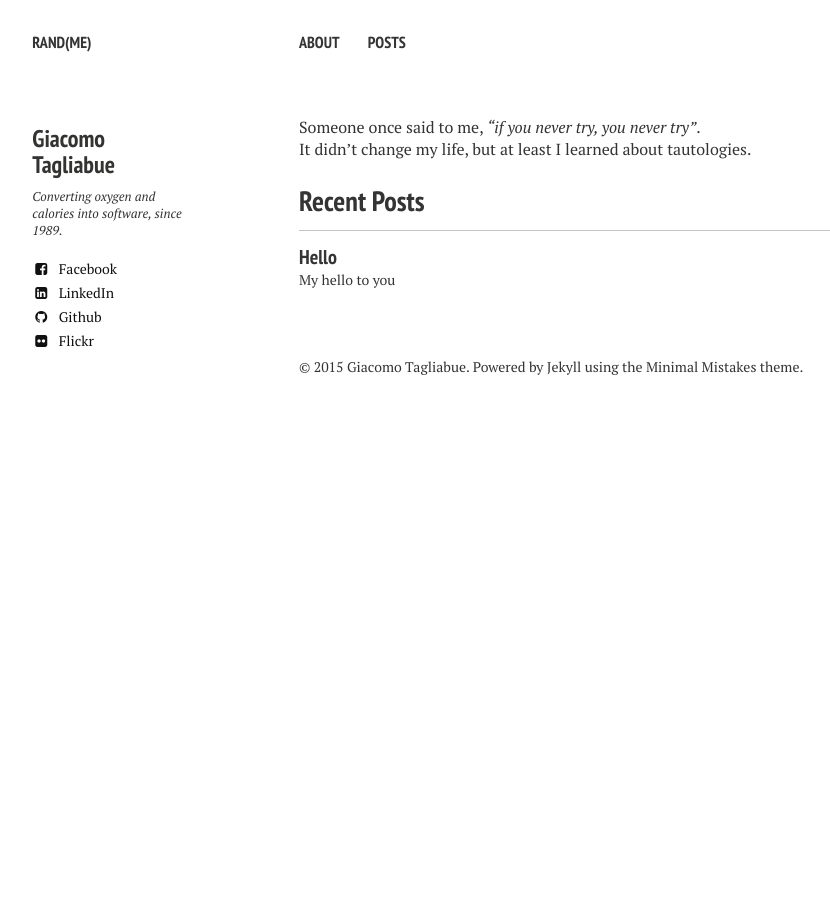
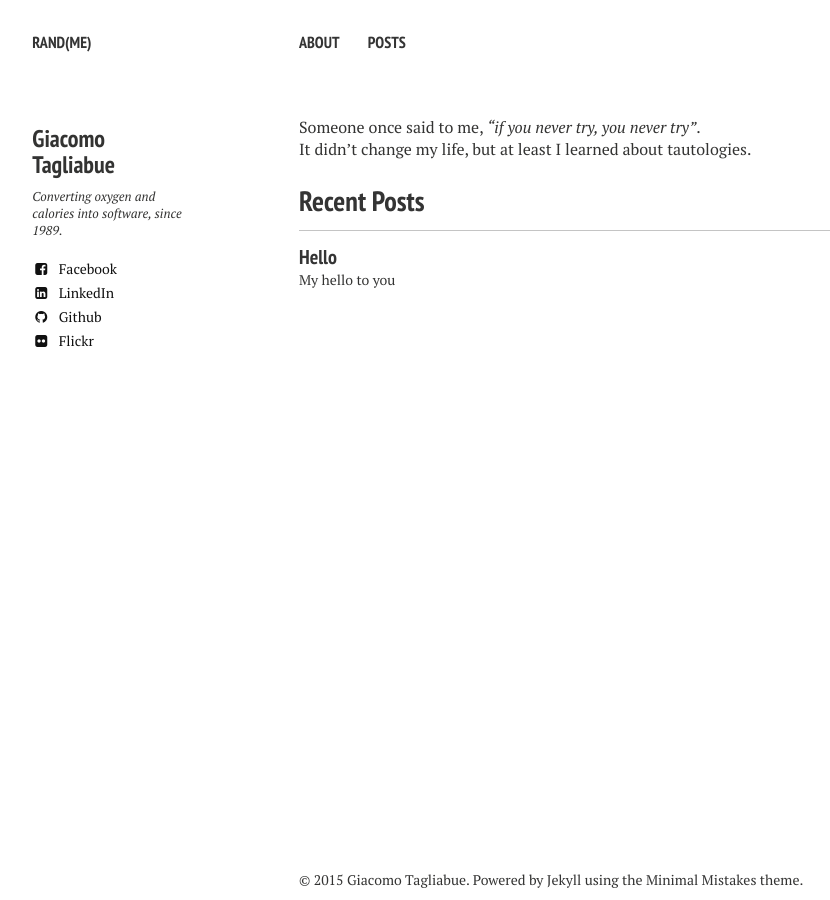
Before and after one commit to itajaja/itajaja.github.io, a Jekyll site: the page built from index.md, in a window 1280 px wide. Shown: the whole page, without its empty margins (21-851 px from the left). Built offline with Jekyll 4.4.1, drawn with Linux system fonts in a browser that asks for light colours; nearby versions of some CDN libraries.

Commit message:
sticky footer

```diff
--- a/_sass/page.scss
+++ b/_sass/page.scss
@@ -1,11 +1,17 @@
 /* ==========================================================================
    Page layout
    ========================================================================== */
+
+html {
+	height: 100%;
+}
 
 body {
 	background-color: $bodycolor;
 	font-family: $base-font;
 	color: $text-color;
+	position: relative;
+  min-height: 100%;
 }
 
 /*
@@ -221,6 +227,7 @@ $button-size: 1.5rem;
 	counter-reset: captions;
 	@include container;
 	@include clearfix;
+	padding-bottom: $footer-height;
 	clear: both;
 	margin-top: 2em;
 	h1 {
@@ -626,7 +633,10 @@ $button-size: 1.5rem;
 	@include container;
 	@include clearfix;
 	clear: both;
-	padding-bottom: 3em;
+	height: $footer-height - .7em;
+	padding-bottom: .7em;
+	position: absolute;
+	bottom: 0;
 	a,
 	a:active,
 	a:visited,
--- a/_sass/variables.scss
+++ b/_sass/variables.scss
@@ -13,6 +13,8 @@ $base-font: 'PT Serif', serif;
 $heading-font: 'PT Sans Narrow', sans-serif;
 $code-font: Monaco, "Courier New", "DejaVu Sans Mono", "Bitstream Vera Sans Mono", monospace;
 $alt-font: $base-font;
+
+$footer-height: 2em;
 
 /*
    Colors
```
